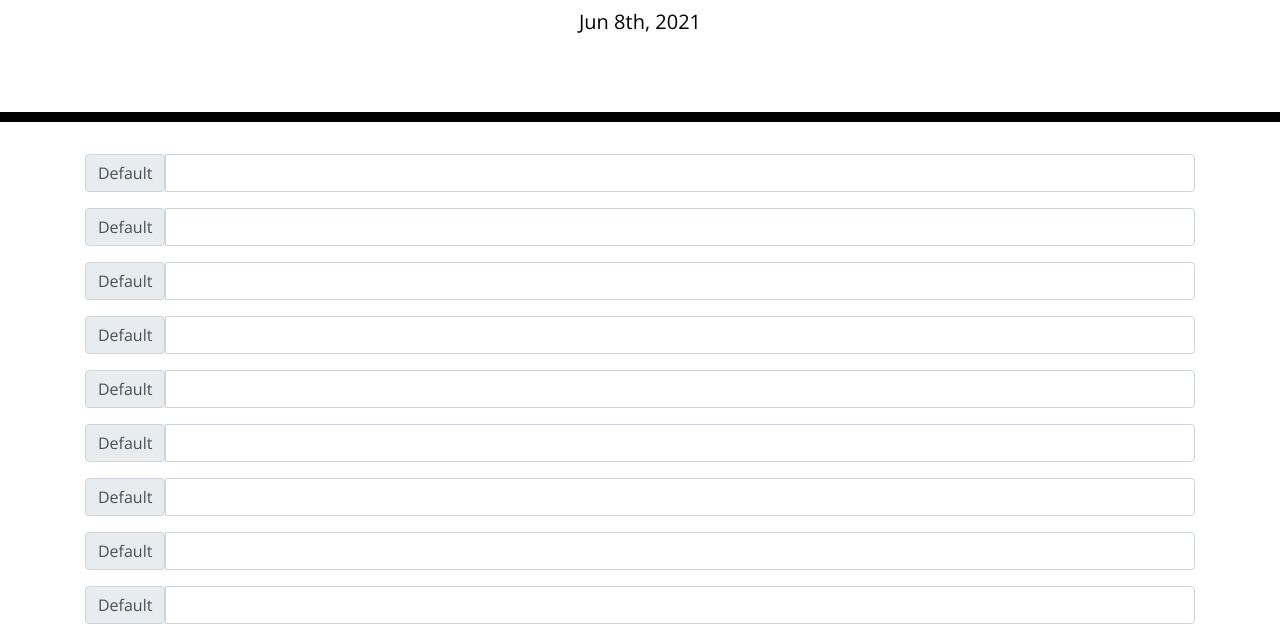
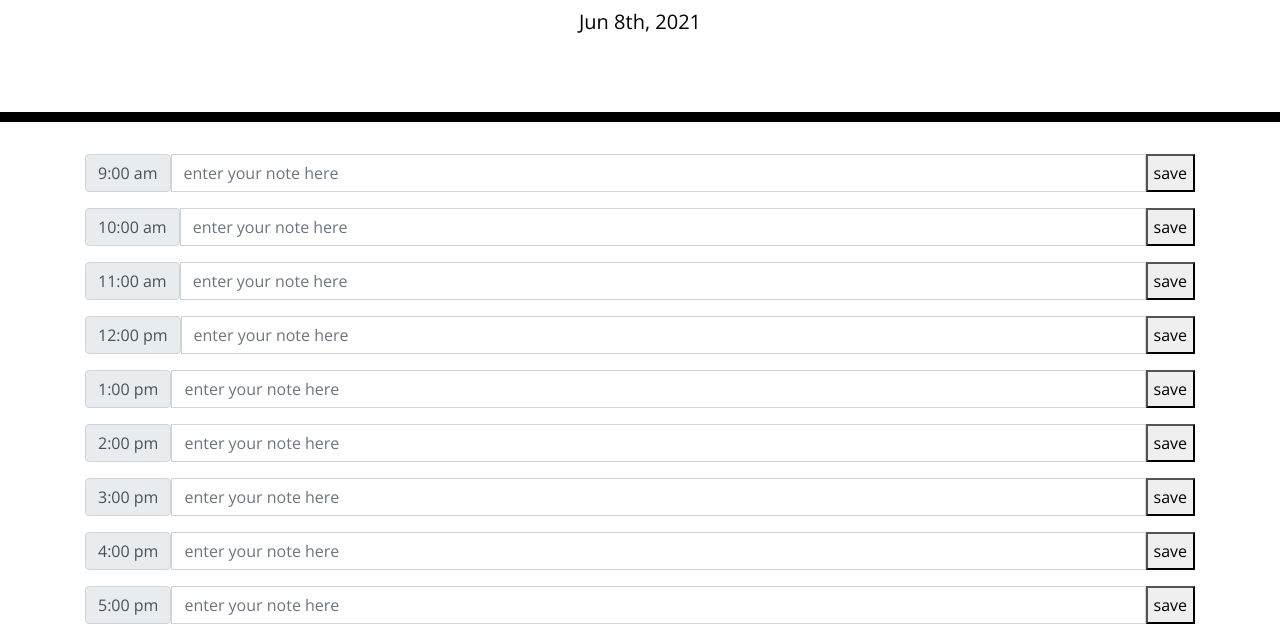
Before and after one commit to neilroy63/Day-Planner-, a plain HTML site: page index.html in a window 1280 px wide. Shown: the part 182-822 px from the top of the page. Drawn offline with nearby package versions, Linux system fonts and the light colour scheme.

Commit message:
fix/updated index html

```diff
--- a/index.html
+++ b/index.html
@@ -32,52 +32,77 @@
     </header>
     <div class="container">
       <!-- Timeblocks go here -->
-      <!-- nine blocks needed based on gif  -->
-      <!-- extension to help format code  -->
+
 
       <div class="input-group mb-3">
-        <span class="input-group-text" id="inputGroup-sizing-default">Default</span>
-        <input type="text" class="form-control" aria-label="Sizing example input" aria-describedby="inputGroup-sizing-default">
+        <span class="input-group-text" id="inputGroup-sizing-default">9:00 am</span>
+        <input type="text" class="form-control" aria-label="Sizing example input" aria-describedby="inputGroup-sizing-default"
+          placeholder="enter your note here">
+        <button id="" class=" ">save</button>
       </div>
 
       <div class="input-group mb-3">
-        <span class="input-group-text" id="inputGroup-sizing-default">Default</span>
-        <input type="text" class="form-control" aria-label="Sizing example input" aria-describedby="inputGroup-sizing-default">
+        <span class="input-group-text" id="inputGroup-sizing-default">10:00 am</span>
+        <input type="text" class="form-control" aria-label="Sizing example input" aria-describedby="inputGroup-sizing-default"
+          placeholder="enter your note here">
+        <button id="" class=" ">save</button>
+
       </div>
 
       <div class="input-group mb-3">
-        <span class="input-group-text" id="inputGroup-sizing-default">Default</span>
-        <input type="text" class="form-control" aria-label="Sizing example input" aria-describedby="inputGroup-sizing-default">
+        <span class="input-group-text" id="inputGroup-sizing-default">11:00 am</span>
+        <input type="text" class="form-control" aria-label="Sizing example input" aria-describedby="inputGroup-sizing-default"
+          placeholder="enter your note here">
+        <button id="" class=" ">save</button>
+
       </div>
 
       <div class="input-group mb-3">
-        <span class="input-group-text" id="inputGroup-sizing-default">Default</span>
-        <input type="text" class="form-control" aria-label="Sizing example input" aria-describedby="inputGroup-sizing-default">
+        <span class="input-group-text" id="inputGroup-sizing-default">12:00 pm</span>
+        <input type="text" class="form-control" aria-label="Sizing example input" aria-describedby="inputGroup-sizing-default"
+          placeholder="enter your note here">
+        <button id="" class=" ">save</button>
+
       </div>
 
       <div class="input-group mb-3">
-        <span class="input-group-text" id="inputGroup-sizing-default">Default</span>
-        <input type="text" class="form-control" aria-label="Sizing example input" aria-describedby="inputGroup-sizing-default">
+        <span class="input-group-text" id="inputGroup-sizing-default">1:00 pm</span>
+        <input type="text" class="form-control" aria-label="Sizing example input" aria-describedby="inputGroup-sizing-default"
+          placeholder="enter your note here">
+        <button id="" class=" ">save</button>
+
       </div>
 
       <div class="input-group mb-3">
-        <span class="input-group-text" id="inputGroup-sizing-default">Default</span>
-        <input type="text" class="form-control" aria-label="Sizing example input" aria-describedby="inputGroup-sizing-default">
+        <span class="input-group-text" id="inputGroup-sizing-default">2:00 pm</span>
+        <input type="text" class="form-control" aria-label="Sizing example input" aria-describedby="inputGroup-sizing-default"
+          placeholder="enter your note here">
+        <button id="" class=" ">save</button>
+
       </div>
 
       <div class="input-group mb-3">
-        <span class="input-group-text" id="inputGroup-sizing-default">Default</span>
-        <input type="text" class="form-control" aria-label="Sizing example input" aria-describedby="inputGroup-sizing-default">
+        <span class="input-group-text" id="inputGroup-sizing-default">3:00 pm</span>
+        <input type="text" class="form-control" aria-label="Sizing example input" aria-describedby="inputGroup-sizing-default"
+          placeholder="enter your note here">
+        <button id="" class=" ">save</button>
+
       </div>
 
       <div class="input-group mb-3">
-        <span class="input-group-text" id="inputGroup-sizing-default">Default</span>
-        <input type="text" class="form-control" aria-label="Sizing example input" aria-describedby="inputGroup-sizing-default">
+        <span class="input-group-text" id="inputGroup-sizing-default">4:00 pm</span>
+        <input type="text" class="form-control" aria-label="Sizing example input" aria-describedby="inputGroup-sizing-default"
+          placeholder="enter your note here">
+        <button id="" class=" ">save</button>
+
       </div>
 
       <div class="input-group mb-3">
-        <span class="input-group-text" id="inputGroup-sizing-default">Default</span>
-        <input type="text" class="form-control" aria-label="Sizing example input" aria-describedby="inputGroup-sizing-default">
+        <span class="input-group-text" id="inputGroup-sizing-default">5:00 pm</span>
+        <input type="text" class="form-control" aria-label="Sizing example input" aria-describedby="inputGroup-sizing-default"
+          placeholder="enter your note here">
+        <button id="" class=" ">save</button>
+
       </div>
 
 
--- a/script.js
+++ b/script.js
@@ -1,5 +1,5 @@
 // // Use Moment.js to format the following variables:
-// // 1. What is today's date in the following format: Jan 1st, 1999?
+// // Today's date in the following format: Jan 1st, 1999
 var today = moment();
 $("#currentDay").text(today.format("MMM Do, YYYY"));
 
--- a/style.css
+++ b/style.css
@@ -1,3 +1,7 @@
+* {
+
+}
+
 body {
   font-family: 'Open Sans', sans-serif;
   font-size: 16px;
```
